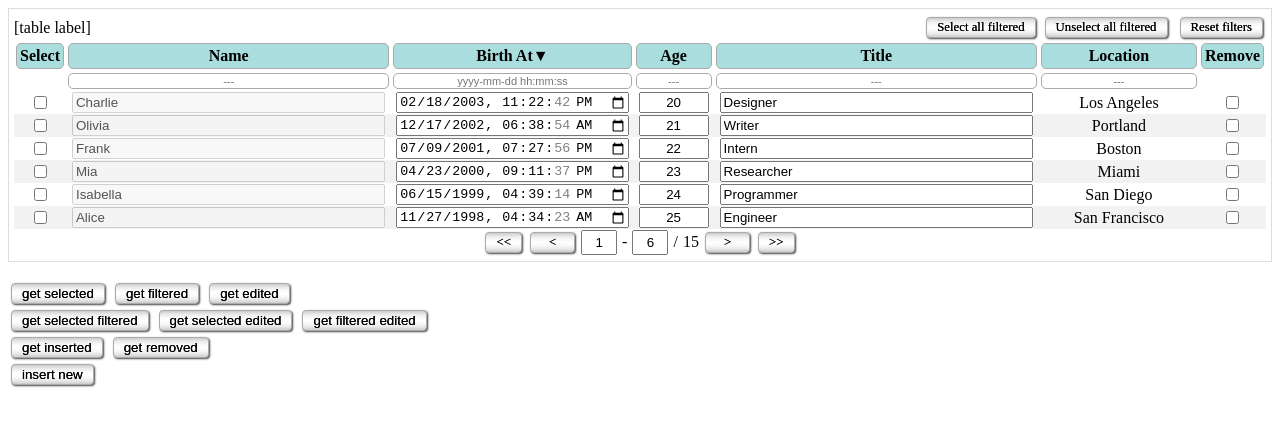
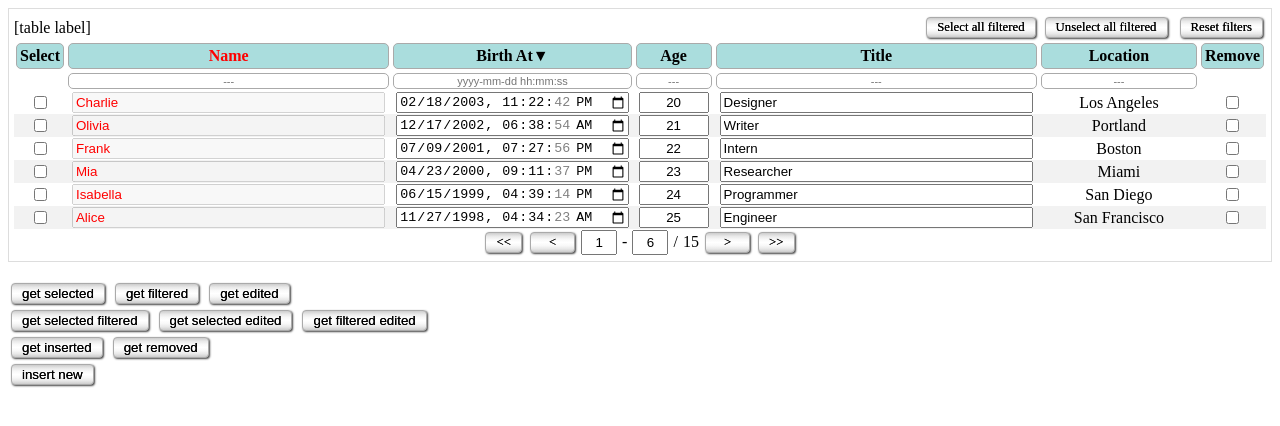
Before and after one commit to ahwahha/JsUtil, a plain HTML site: page Examples/Util/JsonTable/JsonTableExample.html in a window 1280 px wide. Drawn offline with Linux system fonts and the light colour scheme.

```diff
--- a/Examples/Util/JsonTable/JsonTableExample.html
+++ b/Examples/Util/JsonTable/JsonTableExample.html
@@ -41,6 +41,10 @@
 			box-shadow: #aaaaaa 0px 0px 0px;
 			background-image: linear-gradient(to bottom, #999999, #d8d8d8, #e8e8e8, #eeeeee, #e8e8e8, #d8d8d8, #999999);
 			outline: none;
+		}
+
+		.red * {
+			color: #F00;
 		}
 	</style>
 </head>
@@ -92,7 +96,8 @@
 						"data": "name",
 						"modifier": function (row) {
 							return Util.newElement('input', { style: 'width:calc(100% - 10px);', disabled: '', value: row.name })
-						}
+						},
+						'class': 'red'
 					},
 					{
 						"header": "Birth At",
--- a/modules/Util/JsonTable/JsonTable.js
+++ b/modules/Util/JsonTable/JsonTable.js
@@ -22,7 +22,8 @@
                 filterStyle: {},
                 rowsStyle: {},
                 sortable: true,
-                filterable: true
+                filterable: true,
+                class: ""
             }
         ],
         sortedBy: '###row-index',
@@ -762,7 +763,7 @@
                                             style: Util.toStyleString({
                                                 'text-align': 'center',
                                                 'padding': '3px 8px',
-                                                'width': (Math.max(1, Math.ceil(Math.log10(tableData.length))) * 8 + 20) + 'px'
+                                                'width': (Math.max(1, Math.ceil(Math.log10(tableData.length + 1))) * 8 + 20) + 'px'
                                             }),
                                             value: tableSettings['start']
                                         }).addEventListeners('change', (event) => { setStart(event.target.value); refreshTable(); })
@@ -778,7 +779,7 @@
                                             style: Util.toStyleString({
                                                 'text-align': 'center',
                                                 'padding': '3px 8px',
-                                                'width': (Math.max(1, Math.ceil(Math.log10(tableData.length))) * 8 + 20) + 'px'
+                                                'width': (Math.max(1, Math.ceil(Math.log10(tableData.length + 1))) * 8 + 20) + 'px'
                                             }),
                                             value: tableSettings['end']
                                         }).addEventListeners('change', (event) => { setEnd(event.target.value); refreshTable(); })
@@ -983,7 +984,7 @@
                         tableSettings['columns'].forEach((col) => {
                             let headerStyle = { ...(tableSettings['headersStyle'] || {}), ...(col['headerStyle'] || {}) };
                             headers.appendContent(
-                                Util.newElement('td', null)
+                                Util.newElement('td', { class: col['class'] })
                                     .appendContent(
                                         Util.newElement('div', {
                                             style: Util.toStyleString(headerStyle),
@@ -1023,7 +1024,7 @@
                                 value: filterValue,
                                 placeholder: (col['filterPlaceholder'] || '')
                             });
-                            filters.appendContent(Util.newElement('td', null).appendContentIf(col['filterElement'], col['filterable']));
+                            filters.appendContent(Util.newElement('td', { class: col['class'] }).appendContentIf(col['filterElement'], col['filterable']));
                         });
                         tbody.appendContent(filters);
                     }
@@ -1059,7 +1060,7 @@
                                                 }
                                             }
                                             tableRow.appendContent(
-                                                Util.newElement('td', { style: Util.toStyleString({ ...oddEvenRowsStyle(col), ...rowsStyle(col) }) })
+                                                Util.newElement('td', { class: col['class'], style: Util.toStyleString({ ...oddEvenRowsStyle(col), ...rowsStyle(col) }) })
                                                     .appendContent(cellData)
                                                     .appendContentIf(Util.newElement('br'), row['###row-edited'])
                                                     .appendContentIf(
@@ -1085,7 +1086,7 @@
                                                     }
                                                 }
                                                 tableRow.appendContent(
-                                                    Util.newElement('td', { style: Util.toStyleString({ ...oddEvenRowsStyle(col), ...rowsStyle(col) }) })
+                                                    Util.newElement('td', { class: col['class'], style: Util.toStyleString({ ...oddEvenRowsStyle(col), ...rowsStyle(col) }) })
                                                         .appendContent(
                                                             Util.newElement('span', { style: Util.toStyleString(tableSettings.removedStyle) })
                                                                 .appendContent(cellData)
@@ -1172,7 +1173,7 @@
     }
 
     var loadFilterHandlers = function () {
-        var events = ['change', 'keyup', 'dragend', 'selectionchange'];
+        var events = ['change', 'keyup', 'dragend'];
         if (tableSettings['columns'] != null && Array.isArray(tableSettings['columns'])) {
             for (let col of tableSettings['columns']) {
                 let element = col['filterElement'];
```
Also changed, not shown: static/JsonTableExample-static.html (+6 -1 lines), static/util-static.js (+9 -8 lines).
